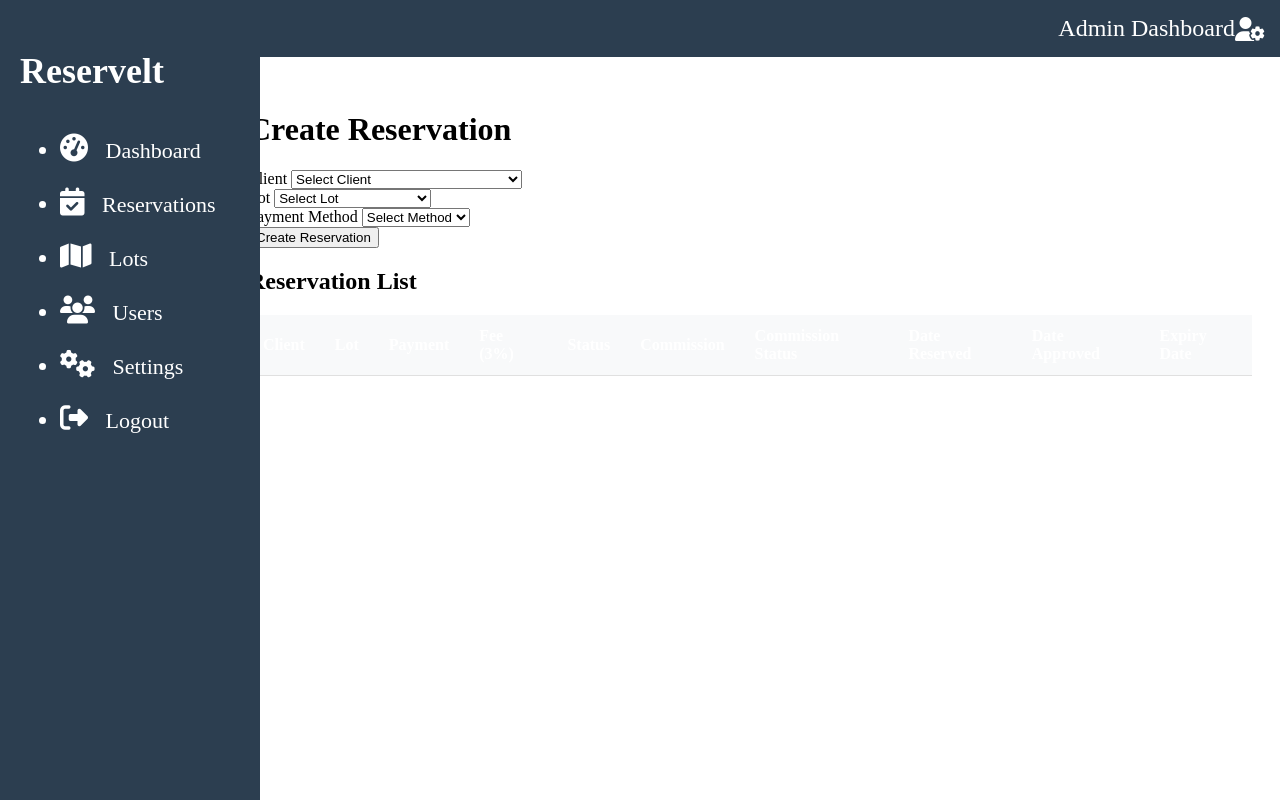
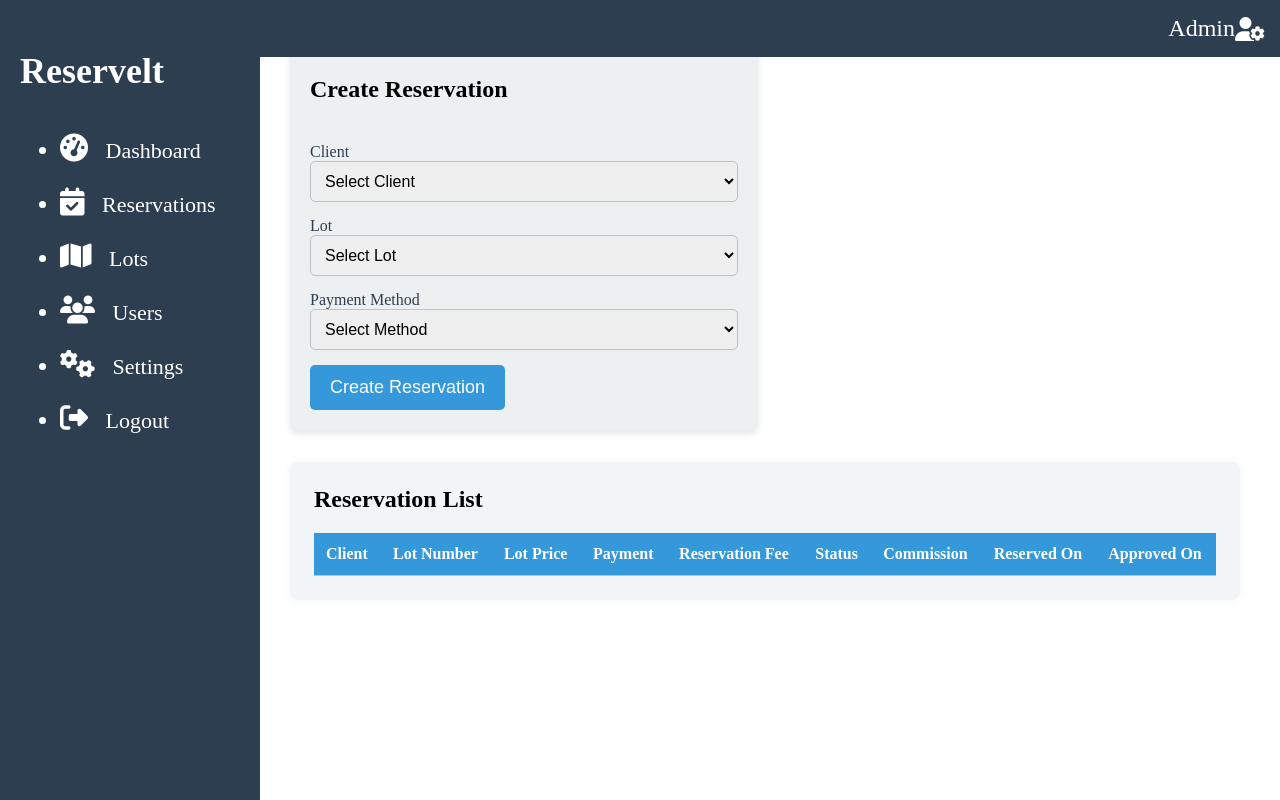
Before and after one commit to Azzel0404/lot-reservation, a PHP site: page /admin/reservation/reservations.php in a window 1280 px wide. Run offline with PHP 8.4, Linux system fonts and the light colour scheme; the visitor is signed in with stand-in values (Sample User, id 1); tables that the repository leaves empty hold one stand-in row (values such as "Sample post"); lists and menus that the app fills with data are empty.

Commit message:
fixed reservations in admin, removed the expiration date and the signed form in the database design

```diff
--- a/admin/reservation/reservations.css
+++ b/admin/reservation/reservations.css
@@ -3,11 +3,12 @@
    Main Content Styles
 ========================================= */
 .main-content {
-    margin-left: 220px; /* Accounts for the sidebar width */
-    margin-top: 70px;   /* Leaves space for the top bar */
-    padding: 20px;
+    padding: 2rem;
+    margin-left: 250px; /* adjust if your sidebar is wider/narrower */
+    display: flex;
+    flex-direction: column; /* stack vertically */
+    gap: 2rem; /* space between sections */
 }
-
 
 /* =========================================
    Sidebar Styles (Consistent with dashboard.css)
@@ -122,17 +123,14 @@
 
 /* Reservation List Section */
 .reservation-list {
-    margin-left: 50%;         /* Align the reservation list to the right */
-    width: 45%;               /* Adjust width to fit on the right side */
-    background-color: #ecf0f1;
-    padding: 20px;
+    background: #f1f5f8;
+    padding: 1.5rem;
     border-radius: 8px;
-    box-shadow: 0 4px 6px rgba(0, 0, 0, 0.1);
+    box-shadow: 0 0 10px rgba(0, 0, 0, 0.05);
 }
 
 .reservation-list h2 {
-    font-size: 24px;
-    margin-bottom: 20px;
+    margin-top: 0;
 }
 
 .reservation-table {
--- a/admin/reservation/reservations.php
+++ b/admin/reservation/reservations.php
@@ -1,112 +1,95 @@
+<!-- lot-reservation/admin/reservation/reservations.php -->
 <?php
 session_start();
 require_once $_SERVER['DOCUMENT_ROOT'] . '/lot-reservation/config/db.php';
 
-// Check admin authentication
 if ($_SESSION['role'] !== 'ADMIN') {
     header("Location: /lot-reservation/login.php");
     exit();
 }
 
-// Initialize variables
 $error = '';
 $success = '';
 
-// Function to safely fetch query results
 function safeFetch($conn, $query) {
     $result = mysqli_query($conn, $query);
-    if (!$result) {
-        throw new Exception("Query failed: " . mysqli_error($conn) . " - Query: " . $query);
-    }
+    if (!$result) throw new Exception("Query failed: " . mysqli_error($conn));
     return $result;
 }
 
 try {
-    // Fetch clients with their agent information
     $clients = [];
     $clients_result = safeFetch($conn,
-        "SELECT c.client_id, c.firstname, c.lastname,
-         a.agent_id, a.firstname AS agent_firstname, a.lastname AS agent_lastname
+        "SELECT c.client_id, c.firstname, c.lastname, a.agent_id, a.firstname AS agent_firstname, a.lastname AS agent_lastname
          FROM client c
          LEFT JOIN agent a ON c.agent_id = a.agent_id");
     while ($row = mysqli_fetch_assoc($clients_result)) {
         $clients[] = $row;
     }
 
-    // Fetch available lots with their prices
     $lots = [];
-    $lots_result = safeFetch($conn,
-        "SELECT * FROM lot WHERE status = 'Available'");
+    $lots_result = safeFetch($conn, "SELECT * FROM lot WHERE status = 'Available'");
     while ($row = mysqli_fetch_assoc($lots_result)) {
         $lots[] = $row;
     }
 
-    // Payment methods
     $payment_methods = ['Cash', 'Credit'];
 
-    // Handle new reservation creation
     if ($_SERVER['REQUEST_METHOD'] === 'POST' && isset($_POST['submit_reservation'])) {
         $client_id = (int)$_POST['client_id'];
         $lot_id = (int)$_POST['lot_id'];
         $payment_method = $conn->real_escape_string($_POST['payment_method']);
 
-        // Start transaction
         $conn->begin_transaction();
 
         try {
-            // Get the lot price
+            // Get lot price
             $lot_result = safeFetch($conn, "SELECT price FROM lot WHERE lot_id = $lot_id");
             $lot_data = mysqli_fetch_assoc($lot_result);
             $lot_price = (float)$lot_data['price'];
-            $reservation_fee = $lot_price * 0.03; // Constant 3% of lot price
 
-            // Get client's agent if exists
+            // Call the stored procedure to calculate reservation fee (10% of lot price)
+            $stmt = $conn->prepare("CALL sp_calculate_reservation_fee(?, @reservation_fee)");
+            $stmt->bind_param("i", $lot_id);
+            $stmt->execute();
+            $stmt->close();
+
+            // Get the calculated reservation fee from the variable
+            $reservation_fee_result = safeFetch($conn, "SELECT @reservation_fee AS reservation_fee");
+            $reservation_fee_data = mysqli_fetch_assoc($reservation_fee_result);
+            $reservation_fee = (float)$reservation_fee_data['reservation_fee'];
+
+            // Get the agent_id for the client (if applicable)
             $agent_id = null;
             $agent_result = safeFetch($conn,
-                "SELECT agent_id FROM client WHERE client_id = $client_id LIMIT 1");
-            if (mysqli_num_rows($agent_result) > 0) {
-                $agent_data = mysqli_fetch_assoc($agent_result);
-                $agent_id = (int)$agent_data['agent_id'];
+                "SELECT agent_id FROM client WHERE client_id = $client_id");
+            if ($agent_data = mysqli_fetch_assoc($agent_result)) {
+                $agent_id = $agent_data['agent_id'];
             }
 
-            // Get payment_id
+            // Get the payment_id based on payment method
             $payment_result = safeFetch($conn,
-                "SELECT payment_id FROM payment WHERE payment_method = '$payment_method' LIMIT 1");
-            if (mysqli_num_rows($payment_result) === 0) {
-                throw new Exception("Payment method '$payment_method' not found");
-            }
+                "SELECT payment_id FROM payment WHERE payment_method = '$payment_method'");
             $payment_data = mysqli_fetch_assoc($payment_result);
             $payment_id = (int)$payment_data['payment_id'];
 
-            // Create reservation with 'Approved' status immediately
             $reservation_date = date('Y-m-d H:i:s');
-            $date_approved = date('Y-m-d H:i:s');
-            $expiry_date = date('Y-m-d H:i:s', strtotime('+30 days'));
+            $date_approved = $reservation_date;
 
-            $stmt = $conn->prepare("INSERT INTO reservation
-                                  (client_id, lot_id, payment_id, reservation_fee, status, reservation_date, date_approved, expiry_date)
-                                  VALUES (?, ?, ?, ?, 'Approved', ?, ?, ?)");
-            if (!$stmt) {
-                throw new Exception("Prepare failed: " . $conn->error);
-            }
-            $stmt->bind_param("iiidsss", $client_id, $lot_id, $payment_id, $reservation_fee, $reservation_date, $date_approved, $expiry_date);
-            if (!$stmt->execute()) {
-                throw new Exception("Execute failed: " . $stmt->error);
-            }
+            // Insert reservation into the database
+            $stmt = $conn->prepare("INSERT INTO reservation (client_id, lot_id, payment_id, reservation_fee, status, reservation_date, date_approved)
+                                    VALUES (?, ?, ?, ?, 'Approved', ?, ?)");
+            $stmt->bind_param("iiidss", $client_id, $lot_id, $payment_id, $reservation_fee, $reservation_date, $date_approved);
+            $stmt->execute();
             $reservation_id = $stmt->insert_id;
 
-            // Update lot status
-            $update_lot = safeFetch($conn,
-                "UPDATE lot SET status = 'Reserved' WHERE lot_id = $lot_id");
+            // Update lot status to Reserved
+            safeFetch($conn, "UPDATE lot SET status = 'Reserved' WHERE lot_id = $lot_id");
 
-            // Calculate commission using stored procedure if agent exists
             if ($agent_id) {
-                $commission_result = safeFetch($conn,
-                    "CALL sp_calculate_agent_commission_dynamic($agent_id, $reservation_id, 3.00)");
-
-                // Clear any additional result sets from the procedure
-                while ($conn->more_results()) {
-                    $conn->next_result();
+                // Call stored procedure for agent commission calculation (if applicable)
+                safeFetch($conn, "CALL sp_calculate_agent_commission_dynamic($agent_id, $reservation_id, 3.00)");
+                while ($conn->more_results() && $conn->next_result()) {
                     if ($result = $conn->store_result()) {
                         $result->free();
                     }
@@ -114,27 +97,25 @@ try {
             }
 
             $conn->commit();
-            $success = "Reservation created and approved successfully. " .
-                       ($agent_id ? "Commission calculated and approved for agent." : "No agent assigned.");
+            $success = "Reservation created successfully." . ($agent_id ? " Commission calculated." : "");
+
         } catch (Exception $e) {
             $conn->rollback();
             $error = "Error creating reservation: " . $e->getMessage();
         }
     }
 
-    // Fetch reservations with commission data
     $reservations = [];
     $reservations_result = safeFetch($conn,
-        "SELECT r.reservation_id, c.firstname, c.lastname, l.lot_number,
+        "SELECT r.reservation_id, c.firstname, c.lastname, l.lot_number, l.price AS lot_price,
                 r.reservation_fee, p.payment_method, r.status, r.reservation_date,
-         r.date_approved, r.expiry_date, a.agent_id, a.firstname AS agent_firstname,
-         a.lastname AS agent_lastname, ac.commission_fee
+                r.date_approved, a.firstname AS agent_firstname, a.lastname AS agent_lastname, ac.commission_fee
          FROM reservation r
          JOIN client c ON r.client_id = c.client_id
          JOIN lot l ON r.lot_id = l.lot_id
          JOIN payment p ON r.payment_id = p.payment_id
          LEFT JOIN agent a ON c.agent_id = a.agent_id
-         LEFT JOIN agent_commission ac ON (ac.reservation_id = r.reservation_id AND ac.agent_id = a.agent_id)
+         LEFT JOIN agent_commission ac ON ac.reservation_id = r.reservation_id AND ac.agent_id = a.agent_id
          ORDER BY r.reservation_date DESC");
     while ($row = mysqli_fetch_assoc($reservations_result)) {
         $reservations[] = $row;
@@ -146,38 +127,22 @@ try {
 ?>
 
 <!DOCTYPE html>
-<html lang="en">
+<html>
 <head>
     <meta charset="UTF-8">
-    <meta name="viewport" content="width=device-width, initial-scale=1.0">
-    <title>Manage Reservations</title>
+    <title>Reservations</title>
     <link rel="stylesheet" href="reservations.css">
     <link rel="stylesheet" href="https://cdnjs.cloudflare.com/ajax/libs/font-awesome/6.5.0/css/all.min.css">
-    <style>
-        .error-message { color: #e74c3c; padding: 10px; margin-bottom: 20px; background: #fde8e8; border-radius: 4px; }
-        .success-message { color: #27ae60; padding: 10px; margin-bottom: 20px; background: #e8f8f0; border-radius: 4px; }
-        .reservation-table { width: 100%; border-collapse: collapse; }
-        .reservation-table th, .reservation-table td { padding: 12px 15px; border-bottom: 1px solid #e0e0e0; }
-        .reservation-table th { background-color: #f8f9fa; text-align: left; }
-        .status-approved { color: #2ecc71; }
-        .status-expired { color: #e74c3c; }
-        .status-paid { color: #3498db; }
-    </style>
 </head>
 <body>
 
-<div class="dashboard-container">
 <?php include('../sidebar.php'); ?>
 
 <main class="main-content">
     <header class="top-bar">
-            <span>Admin Dashboard</span>
+        <span>Admin</span>
         <i class="fas fa-user-cog"></i>
     </header>
-
-        <div class="content-wrapper">
-            <div class="container">
-                <h1>Create Reservation</h1>
 
     <?php if ($error): ?>
         <div class="error-message"><?= htmlspecialchars($error) ?></div>
@@ -186,17 +151,18 @@ try {
         <div class="success-message"><?= htmlspecialchars($success) ?></div>
     <?php endif; ?>
 
-                <form method="POST" class="reservation-form">
-                    <div class="form-row">
+    <div class="create-reservation">
+        <h1>Create Reservation</h1>
+        <form method="POST">
             <div class="form-group">
-                            <label for="client_id">Client</label>
-                            <select name="client_id" id="client_id" required>
+                <label>Client</label>
+                <select name="client_id" required>
                     <option value="">Select Client</option>
-                                <?php foreach ($clients as $client): ?>
-                                    <option value="<?= $client['client_id'] ?>">
-                                        <?= htmlspecialchars($client['firstname'] . ' ' . $client['lastname']) ?>
-                                        <?php if ($client['agent_id']): ?>
-                                            (Agent: <?= htmlspecialchars($client['agent_firstname'] . ' ' . $client['agent_lastname']) ?>)
+                    <?php foreach ($clients as $c): ?>
+                        <option value="<?= $c['client_id'] ?>">
+                            <?= htmlspecialchars($c['firstname'] . ' ' . $c['lastname']) ?>
+                            <?php if ($c['agent_id']): ?>
+                                (Agent: <?= htmlspecialchars($c['agent_firstname'] . ' ' . $c['agent_lastname']) ?>)
                             <?php endif; ?>
                         </option>
                     <?php endforeach; ?>
@@ -204,89 +170,70 @@ try {
             </div>
 
             <div class="form-group">
-                            <label for="lot_id">Lot</label>
-                            <select name="lot_id" id="lot_id" required>
+                <label>Lot</label>
+                <select name="lot_id" required>
                     <option value="">Select Lot</option>
-                                <?php foreach ($lots as $lot): ?>
-                                    <option value="<?= $lot['lot_id'] ?>">
-                                        <?= htmlspecialchars($lot['lot_number'] . ' - ' . $lot['location']) ?>
-                                        (₱<?= number_format($lot['price'], 2) ?>)
+                    <?php foreach ($lots as $l): ?>
+                        <option value="<?= $l['lot_id'] ?>">
+                            <?= htmlspecialchars($l['lot_number'] . ' - ' . $l['location']) ?> (₱<?= number_format($l['price'], 2) ?>)
                         </option>
                     <?php endforeach; ?>
                 </select>
             </div>
-                    </div>
 
-                    <div class="form-row">
             <div class="form-group">
-                            <label for="payment_method">Payment Method</label>
-                            <select name="payment_method" id="payment_method" required>
+                <label>Payment Method</label>
+                <select name="payment_method" required>
                     <option value="">Select Method</option>
                     <?php foreach ($payment_methods as $method): ?>
                         <option value="<?= $method ?>"><?= $method ?></option>
                     <?php endforeach; ?>
                 </select>
             </div>
+
+            <button type="submit" name="submit_reservation">Create Reservation</button>
+        </form>
     </div>
 
-                    <button type="submit" name="submit_reservation" class="btn-submit">Create Reservation</button>
-                </form>
-
+    <div class="reservation-list">
         <h2>Reservation List</h2>
-                <div class="table-responsive">
         <table class="reservation-table">
             <thead>
                 <tr>
                     <th>Client</th>
-                                <th>Lot</th>
+                    <th>Lot Number</th>
+                    <th>Lot Price</th>
                     <th>Payment</th>
-                                <th>Fee (3%)</th>
+                    <th>Reservation Fee</th>
                     <th>Status</th>
                     <th>Commission</th>
-                                <th>Commission Status</th> <th>Date Reserved</th>
-                                <th>Date Approved</th>
-                                <th>Expiry Date</th>
+                    <th>Reserved On</th>
+                    <th>Approved On</th>
                 </tr>
             </thead>
             <tbody>
-                            <?php foreach ($reservations as $reservation): ?>
+                <?php foreach ($reservations as $r): ?>
                     <tr>
-                                    <td><?= htmlspecialchars($reservation['firstname'] . ' ' . $reservation['lastname']) ?></td>
-                                    <td><?= htmlspecialchars($reservation['lot_number']) ?></td>
-                                    <td><?= htmlspecialchars($reservation['payment_method']) ?></td>
-                                    <td>₱<?= number_format($reservation['reservation_fee'], 2) ?></td>
-                                    <td class="status-<?= strtolower($reservation['status']) ?>">
-                                        <?= htmlspecialchars($reservation['status']) ?>
+                        <td><?= htmlspecialchars($r['firstname'] . ' ' . $r['lastname']) ?></td>
+                        <td><?= htmlspecialchars($r['lot_number']) ?></td>
+                        <td>₱<?= number_format($r['lot_price'], 2) ?></td>
+                        <td><?= htmlspecialchars($r['payment_method']) ?></td>
+                        <td>₱<?= number_format($r['reservation_fee'], 2) ?></td>
+                        <td><?= htmlspecialchars($r['status']) ?></td>
+                        <td>
+                            <?php if ($r['commission_fee']): ?>
+                                ₱<?= number_format($r['commission_fee'], 2) ?>
+                                <br><small><?= htmlspecialchars($r['agent_firstname'] . ' ' . $r['agent_lastname']) ?></small>
+                            <?php else: ?>N/A<?php endif; ?>
                         </td>
-                                    <td>
-                                        <?php if ($reservation['commission_fee']): ?>
-                                            ₱<?= number_format($reservation['commission_fee'], 2) ?>
-                                            <?php if ($reservation['agent_firstname']): ?>
-                                                <br><small>(<?= htmlspecialchars($reservation['agent_firstname'] . ' ' . $reservation['agent_lastname']) ?>)</small>
-                                            <?php endif; ?>
-                                        <?php else: ?>
-                                            N/A
-                                        <?php endif; ?>
-                                    </td>
-                                    <td>
-                                        <?php if ($reservation['commission_fee']): ?>
-                                            Calculated
-                                        <?php else: ?>
-                                            N/A
-                                        <?php endif; ?>
-                                    </td>
-                                    <td><?= $reservation['reservation_date'] ?></td>
-                                    <td><?= $reservation['date_approved'] ?></td>
-                                    <td><?= $reservation['expiry_date'] ?></td>
+                        <td><?= $r['reservation_date'] ?></td>
+                        <td><?= $r['date_approved'] ?></td>
                     </tr>
                 <?php endforeach; ?>
             </tbody>
         </table>
     </div>
-            </div>
-        </div>
 </main>
-</div>
 
 </body>
 </html>
--- a/config/db.php
+++ b/config/db.php
@@ -1,10 +1,10 @@
 <!--lot-reservation/config/db.php-->
 <?php
 $host = 'localhost';
-$db = 'lot_reservation_system';
+$db = 'lot-reservation-system';
 $user = 'root';
 $pass = "";
-$port = 3307;
+$port = 3306;
 
 // Establish the connection
 $conn = new mysqli($host, $user, $pass, $db, $port);
```
Also changed, not shown: create_tables.sql (+20 -2 lines), admin/lots/uploads/1746377172_lot1.jfif (added), admin/lots/uploads/1746377172_numbered_lot1.jpg (added), 1 other file. Lines whose indentation alone changed are shown as unchanged.
